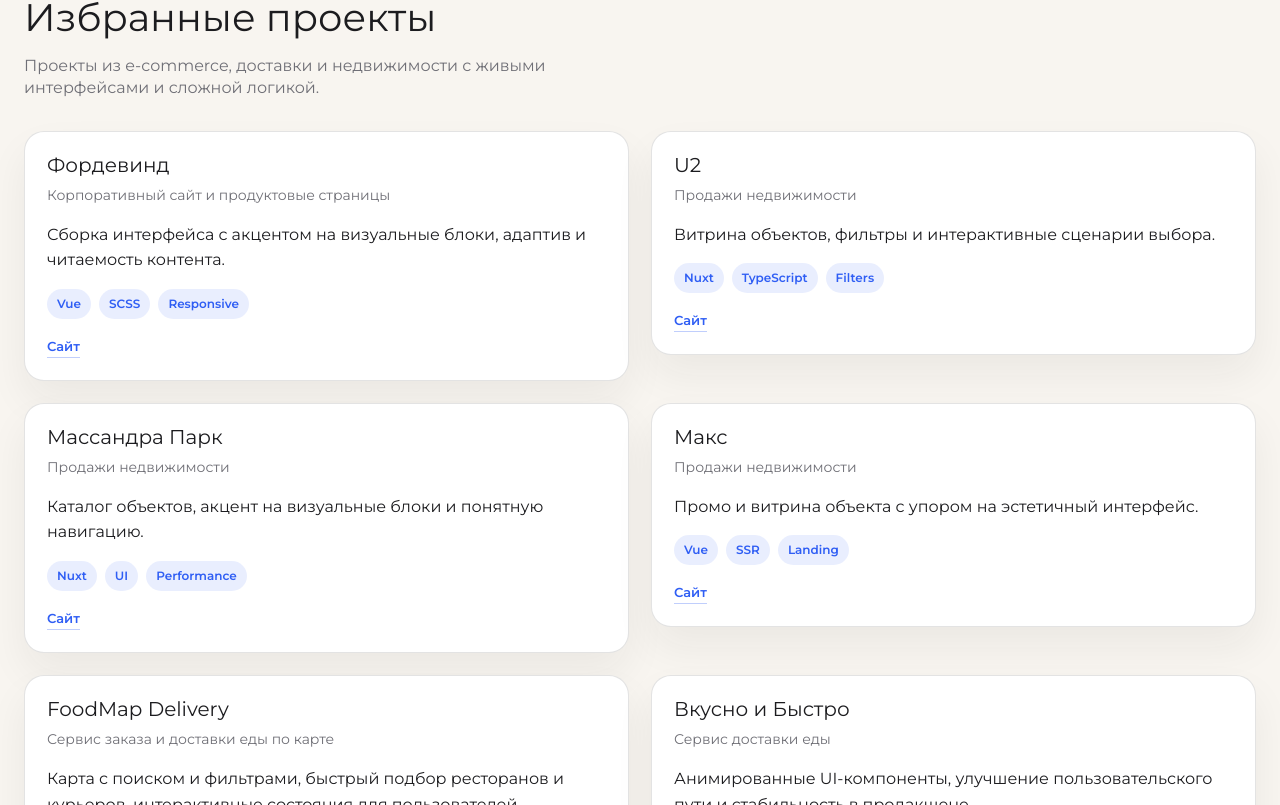
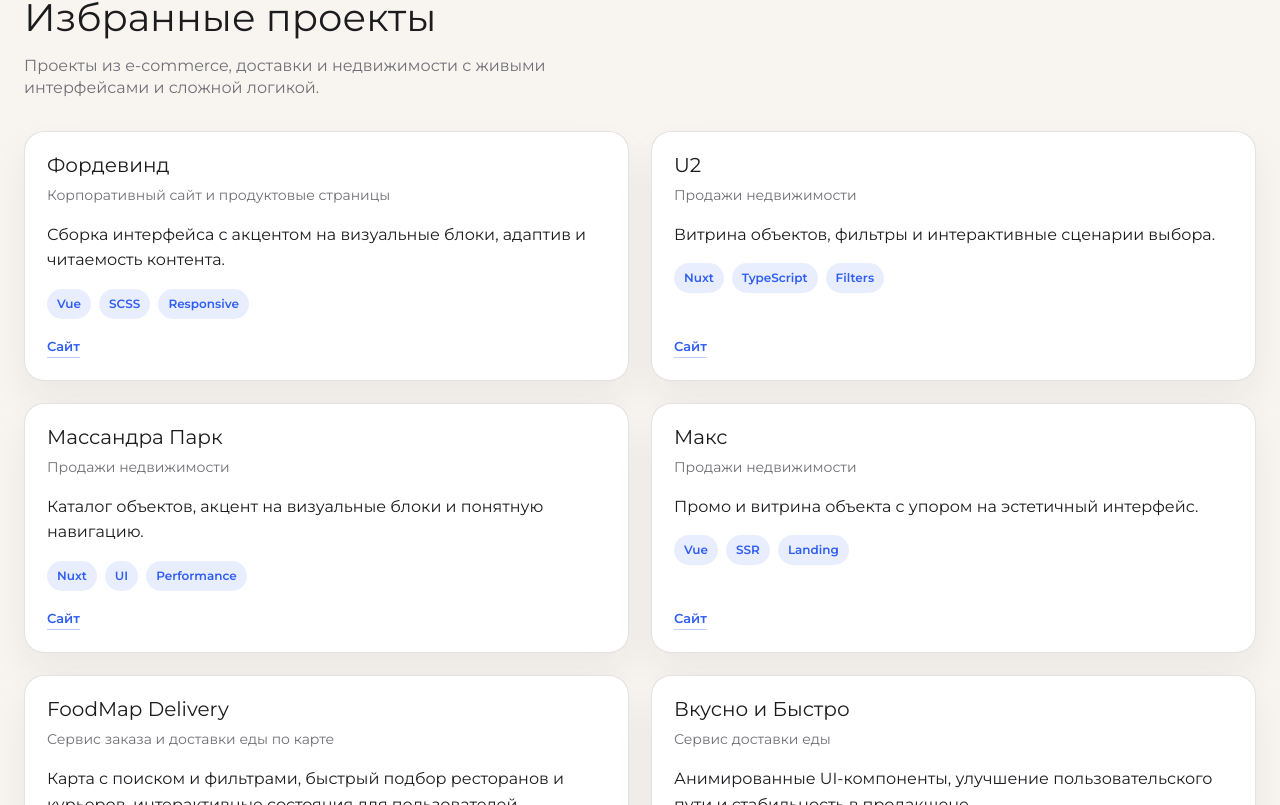
Before and after one commit to Chico-rso/TestBlog, a Nuxt app: page / in a window 1280 px wide. Shown: the part 855-1660 px from the top of the page. Built offline with nearby package versions, Linux system fonts and the light colour scheme.

Commit message:
fix project card equal heights

```diff
--- a/assets/scss/portfolio.scss
+++ b/assets/scss/portfolio.scss
@@ -226,6 +226,7 @@ body {
 .work-grid {
     display: grid;
     gap: 22px;
+    align-items: stretch;
     list-style: none;
     margin: 0;
     padding: 0;
@@ -235,6 +236,7 @@ body {
 }
 
 .work-grid > li {
+    display: flex;
     margin: 0;
     padding: 0;
 }
@@ -248,6 +250,8 @@ body {
     display: flex;
     flex-direction: column;
     gap: 16px;
+    width: 100%;
+    height: 100%;
 }
 
 .work-card__top {
@@ -290,6 +294,7 @@ body {
     display: flex;
     align-items: center;
     gap: 10px;
+    margin-top: auto;
 
     a {
         font-size: 13px;
```
